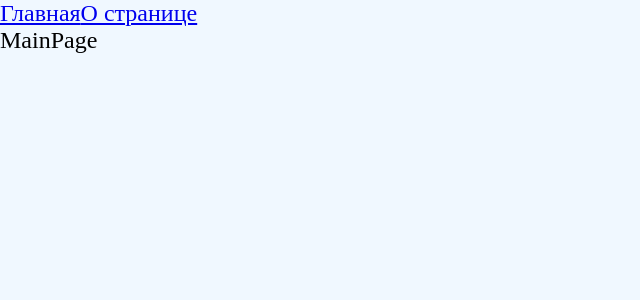
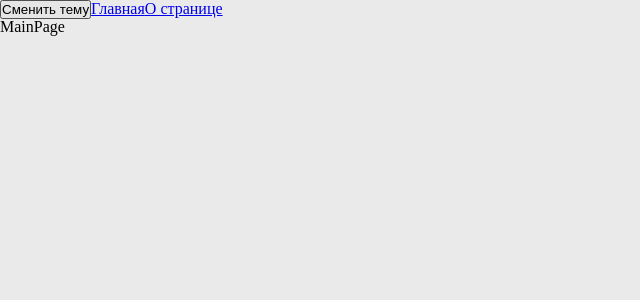
Before and after one commit to RuslSatt/news-website, a React app: page / in a window 1280 px wide. Shown: the top 300 px of the page, without its empty margins (0-640 px from the left). Built offline with nearby package versions, Linux system fonts and the light colour scheme.

Commit message:
feat: add toggle theme

```diff
--- a/src/App.tsx
+++ b/src/App.tsx
@@ -1,13 +1,20 @@
 import {Counter} from "./components/Counter";
-import './index.scss'
+import './styles/index.scss'
 import {Link, Route, Routes} from "react-router-dom";
 import {MainPageAsync} from "./pages/MainPage/MainPage.async";
 import {AboutPageAsync} from "./pages/AboutPage/AboutPage.async";
 import {Suspense} from "react";
+import {useTheme} from "./theme/UseTheme";
 
 const App = () => {
-  return (
-      <div className="app">
+
+    const {theme, toggleTheme} = useTheme();
+
+    return (
+      <div className={`app ${theme}`}>
+          <button onClick={toggleTheme}>
+            Сменить тему
+          </button>
           <Link to={'/'}>Главная</Link>
           <Link to={'/about'}>О странице</Link>
           <Suspense fallback={'Loading...'}>
--- a/src/index.scss
+++ /dev/null
@@ -1,11 +0,0 @@
-* {
-  padding: 0;
-  margin: 0;
-  box-sizing: border-box;
-}
-
-.app {
-  background: aliceblue;
-  min-height: 100vh;
-  font-size: 24px;
-}
--- a/src/index.tsx
+++ b/src/index.tsx
@@ -2,11 +2,14 @@ import {render} from "react-dom";
 import React from "react";
 import App from "./App";
 import {BrowserRouter} from "react-router-dom";
+import ThemeProvider from "./theme/ThemeProvider";
 
 
 render(
     <BrowserRouter>
-        <App/>
+        <ThemeProvider>
+            <App/>
+        </ThemeProvider>
     </BrowserRouter>,
     document.getElementById('root')
 )
--- /dev/null
+++ b/src/styles/index.scss
@@ -0,0 +1,18 @@
+@import 'reset';
+@import "variables/global";
+@import "themes/dark";
+@import "themes/light";
+
+* {
+  padding: 0;
+  margin: 0;
+  box-sizing: border-box;
+}
+
+.app {
+  min-height: 100vh;
+  font-family: var(--font-family);
+  font-size: var(--font-size);
+  background: var(--bg-color);
+  color: var(--font-color);
+}
--- /dev/null
+++ b/src/styles/reset.scss
@@ -0,0 +1,47 @@
+html, body, div, span, applet, object, iframe,
+h1, h2, h3, h4, h5, h6, p, blockquote, pre,
+a, abbr, acronym, address, big, cite, code,
+del, dfn, em, img, ins, kbd, q, s, samp,
+small, strike, strong, sub, sup, tt, var,
+b, u, i, center,
+dl, dt, dd, menu, ol, ul, li,
+fieldset, form, label, legend,
+table, caption, tbody, tfoot, thead, tr, th, td,
+article, aside, canvas, details, embed,
+figure, figcaption, footer, header, hgroup,
+main, menu, nav, output, ruby, section, summary,
+time, mark, audio, video {
+  margin: 0;
+  padding: 0;
+  border: 0;
+  font-size: 100%;
+  font: inherit;
+  vertical-align: baseline;
+}
+/* HTML5 display-role reset for older browsers */
+article, aside, details, figcaption, figure,
+footer, header, hgroup, main, menu, nav, section {
+  display: block;
+}
+/* HTML5 hidden-attribute fix for newer browsers */
+*[hidden] {
+  display: none;
+}
+body {
+  line-height: 1;
+}
+menu, ol, ul {
+  list-style: none;
+}
+blockquote, q {
+  quotes: none;
+}
+blockquote:before, blockquote:after,
+q:before, q:after {
+  content: '';
+  content: none;
+}
+table {
+  border-collapse: collapse;
+  border-spacing: 0;
+}
--- /dev/null
+++ b/src/styles/themes/dark.scss
@@ -0,0 +1,4 @@
+.app.dark {
+  --bg-color: #1c1919;
+  --font-color: #f1f1f1;
+}
--- /dev/null
+++ b/src/styles/themes/light.scss
@@ -0,0 +1,4 @@
+.app.light {
+  --bg-color: #eaeaea;
+  --font-color: #000000;
+}
--- /dev/null
+++ b/src/styles/variables/global.scss
@@ -0,0 +1,4 @@
+:root {
+  --font-family: 'Arial, sans-serif';
+  --font-size: 16px;
+}
--- /dev/null
+++ b/src/theme/ThemeContext.tsx
@@ -0,0 +1,15 @@
+import {createContext} from "react";
+
+export enum Theme {
+    LIGHT = 'light',
+    DARK = 'dark'
+}
+
+export interface ThemeContextProps {
+    theme?: Theme,
+    setTheme?: (theme: Theme) => void
+}
+
+export const ThemeContext = createContext<ThemeContextProps>({})
+
+export const LOCAL_STORAGE_THEME_KEY = 'theme'
--- /dev/null
+++ b/src/theme/ThemeProvider.tsx
@@ -0,0 +1,21 @@
+import React, {FC, memo, useMemo, useState} from 'react';
+import {LOCAL_STORAGE_THEME_KEY, Theme, ThemeContext} from "./ThemeContext";
+
+
+const defaultTheme = localStorage.getItem(LOCAL_STORAGE_THEME_KEY) as Theme || Theme.LIGHT
+const ThemeProvider: FC = ({children}) => {
+    const [theme, setTheme] = useState<Theme>(defaultTheme);
+
+    const defaultProps = useMemo(() => ({
+        theme,
+        setTheme
+    }), [theme]);
+
+    return (
+        <ThemeContext.Provider value={defaultProps}>
+            {children}
+        </ThemeContext.Provider>
+    );
+};
+
+export default ThemeProvider;
--- /dev/null
+++ b/src/theme/UseTheme.tsx
@@ -0,0 +1,18 @@
+import {useContext} from "react";
+import {LOCAL_STORAGE_THEME_KEY, Theme, ThemeContext} from "./ThemeContext";
+
+export interface UseThemeResult {
+    theme: Theme,
+    toggleTheme: () => void;
+}
+export function useTheme(): UseThemeResult {
+    const {theme, setTheme} = useContext(ThemeContext)
+
+    function toggleTheme() {
+        const newTheme = theme === Theme.LIGHT ? Theme.DARK : Theme.LIGHT
+        setTheme(newTheme);
+        localStorage.setItem(LOCAL_STORAGE_THEME_KEY, newTheme);
+    }
+
+    return {theme, toggleTheme}
+}
```
